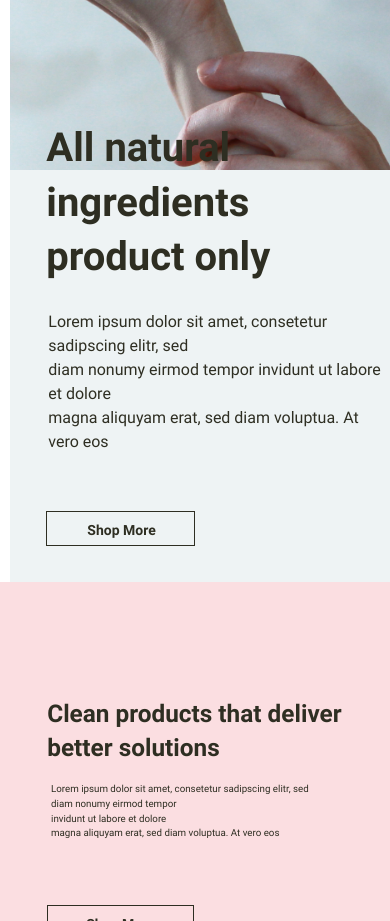
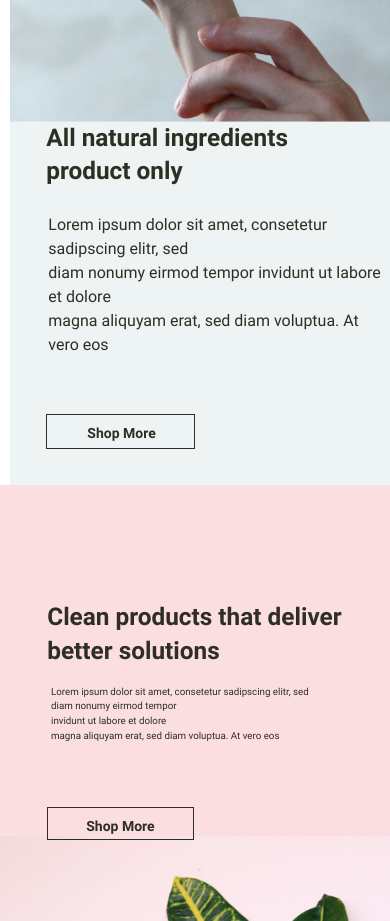
Before and after one commit to PTHK0805/SOOTH, a plain HTML site: page aboutus.html in a window 390 px wide. Shown: the part 1100-2021 px from the top of the page. Drawn offline with Linux system fonts and the light colour scheme; files whose address does not match are found by name.

Commit message:
Update font-size

```diff
--- a/css/aboutus.css
+++ b/css/aboutus.css
@@ -905,6 +905,11 @@ padding: 13.021vw 0vw 0 0;
     padding: 18.281vw 0 0 6.094vw;
   }
 
+  .sec-img-card .img-content .cmn-ttl {
+    font-size: 6.25vw;
+
+}
+
   .sec-img-card .btn {
 
     margin-bottom: 3.125vw;
```
